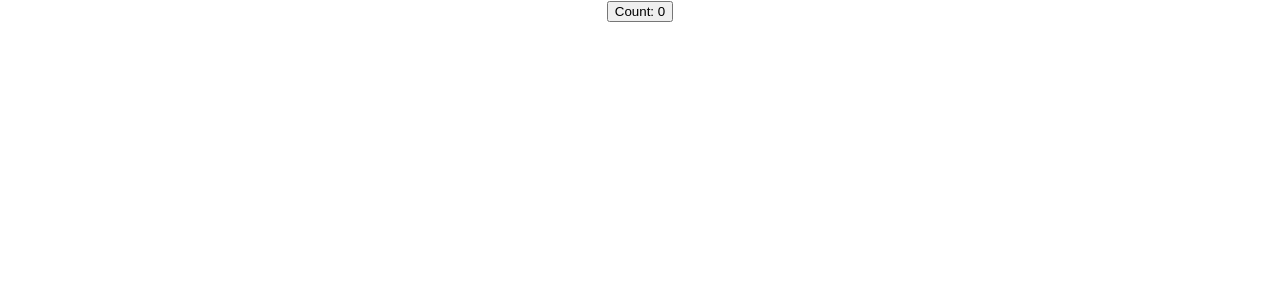
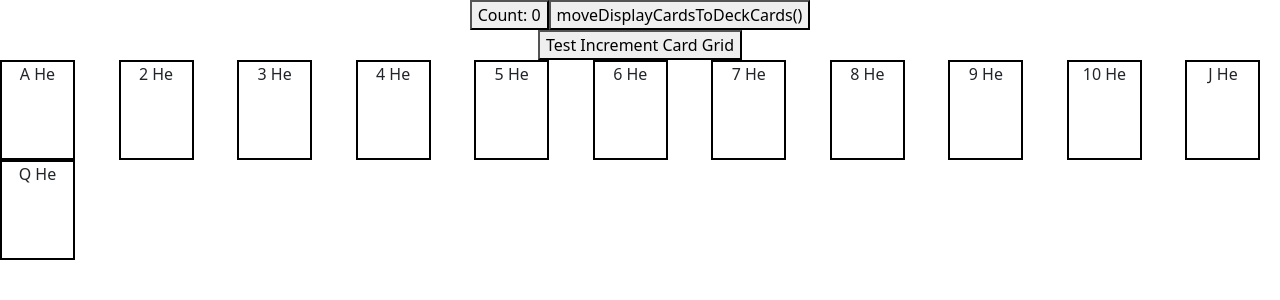
Before and after one commit to TalbyWhistler/mobileAssignment3b, a React (Create React App) app: page / in a window 1280 px wide. Shown: the top 300 px of the page. Built offline with nearby package versions, Linux system fonts and the light colour scheme.

Commit message:
Functioning button that changes the state of the card grid

```diff
--- a/src/App.js
+++ b/src/App.js
@@ -1,6 +1,8 @@
 import logo from './logo.svg';
 import './App.css';
 import { useState } from 'react';
+import 'bootstrap/dist/css/bootstrap.min.css';
+
 
 
 
@@ -10,9 +12,98 @@
     <div className="App">
 
       {Counter()}
+      {GenerateButton()}
+      <div>
+          {CardGridB(deckCards,12)}
+      </div>
     </div>
   );
 }
+
+
+let deckCards = [];
+let displayCards = [];
+for (let i=0;i<4;i++)
+{
+    for (let j=1;j<=13;j++)
+    {
+        deckCards.push(<Card suit={i} value={j} key={`${i}-${j}`}/>);
+    }
+}
+
+function moveDeckCardsToDisplayed(deckCards,displayCards)
+{
+    displayCards.push(deckCards.pop());
+}
+
+function moveDisplayCardsToDeckCards(deckCards,displayCards)
+{
+    deckCards.push(displayCards.pop());
+}
+
+
+function CardGrid(deckCards)
+{
+    let rows = [];
+    let columns = [];
+    let cardCounter = 0;
+    while ( cardCounter <= 52)
+    {
+      for (let h=0;h<=6;h++)
+      {
+        for (let i=0;i<=10;i++)
+          {
+              let selectedCard=deckCards[cardCounter];
+              columns.push(<div className="col">{selectedCard}</div>)
+              cardCounter++;
+          }
+          rows.push(<div className="row">{columns}</div>);
+          columns = [];
+      }
+
+    }
+    return <div>{rows}</div>
+}
+
+function CardGridB(deckCards,onTheTable)
+{
+    console.log("On the table is " + onTheTable);
+    const [displayed,setDisplay] = useState(onTheTable);
+    let rows = [];
+    let columns = [];
+    let cardCounter = 0;
+
+    function incrementCardGrid()
+    {
+        setDisplay(displayed+1);
+    }
+
+    while ( cardCounter <= displayed && cardCounter <= 52)
+    {
+      for (let h=0;h<=6;h++)
+      {
+        for (let i=0;i<=10;i++)
+          {
+            if ( cardCounter < displayed )
+            {
+              let selectedCard=deckCards[cardCounter];
+              columns.push(<div className="col">{selectedCard}</div>)
+              cardCounter++;
+            }
+            else
+            {
+              cardCounter++;
+            }
+          }
+          rows.push(<div className="row">{columns}</div>);
+          columns = [];
+      }
+
+    }
+    return <div><button onClick={incrementCardGrid}>Test Increment Card Grid</button>{rows}</div>;
+}
+
+
 
 function Rectangle({propText}) {
   const style = {
@@ -58,4 +149,18 @@
   );
 }
 
+
+function test0()
+{
+    return <p>Testo</p>
+}
+
+function GenerateButton()
+{
+
+    return(
+      <button onClick={moveDisplayCardsToDeckCards(deckCards,displayCards)}>moveDisplayCardsToDeckCards()</button>
+    );
+}
+
 export default App;
```
